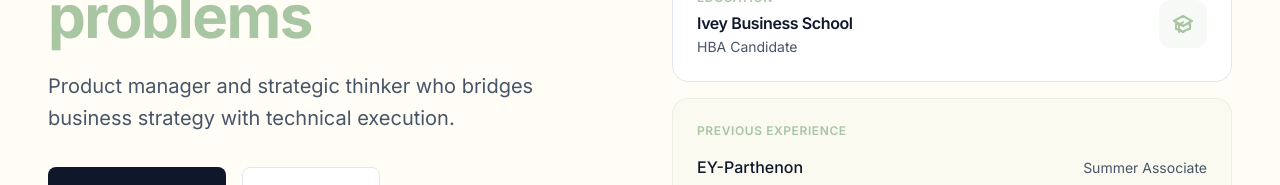
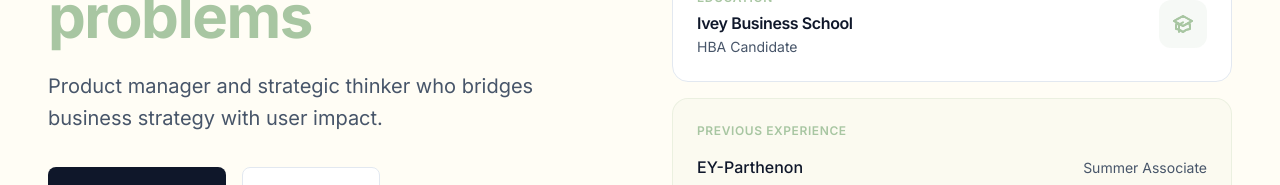
Before and after one commit to zhw16-dev/portfolio, a Next.js app: page / in a window 1280 px wide. Shown: the part 325-510 px from the top of the page. Built offline with nearby package versions, Linux system fonts and the light colour scheme.

Commit message:
minor language tweaks to about me section on landing page

```diff
--- a/src/app/page.tsx
+++ b/src/app/page.tsx
@@ -88,7 +88,7 @@ export default function LandingPage() {
               </h1>
 
               <p className="text-xl text-slate-600 leading-relaxed mb-8">
-                Product manager and strategic thinker who bridges business strategy with technical execution.
+                Product manager and strategic thinker who bridges business strategy with user impact.
               </p>
 
               <div className="flex flex-wrap gap-4">
```
